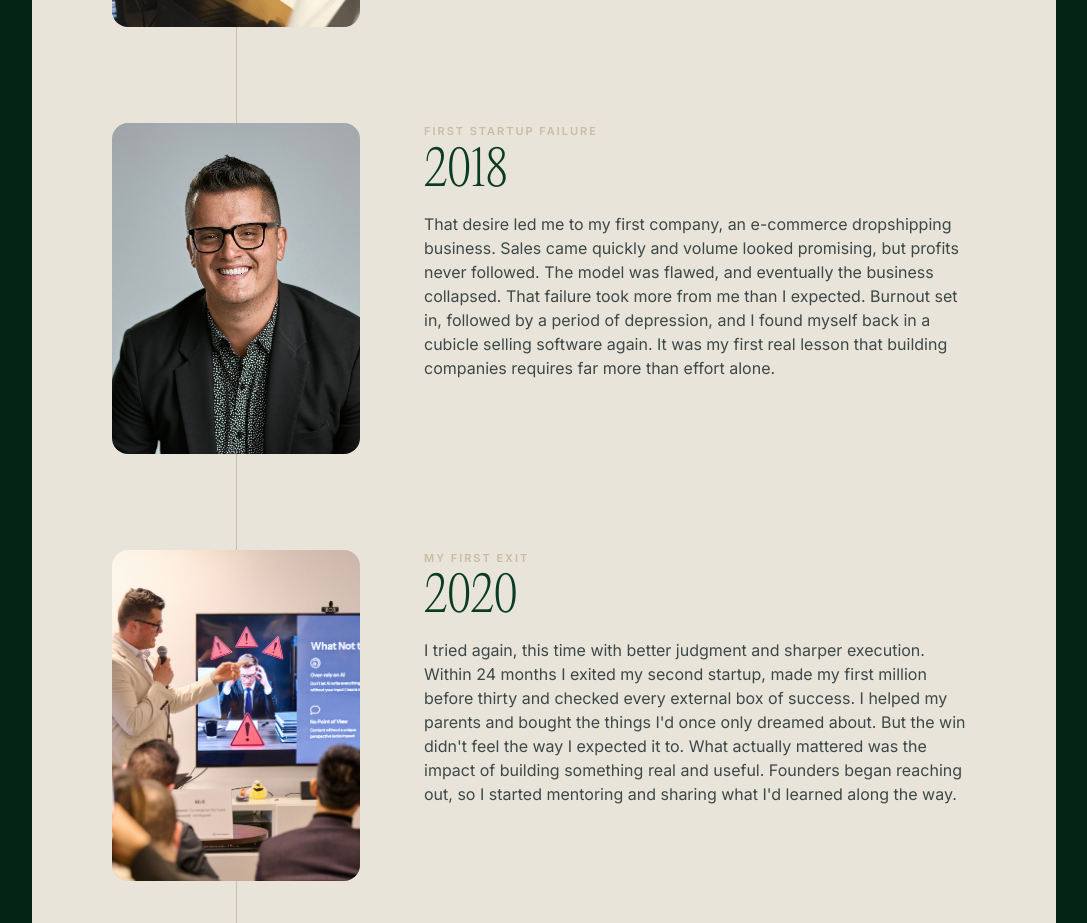
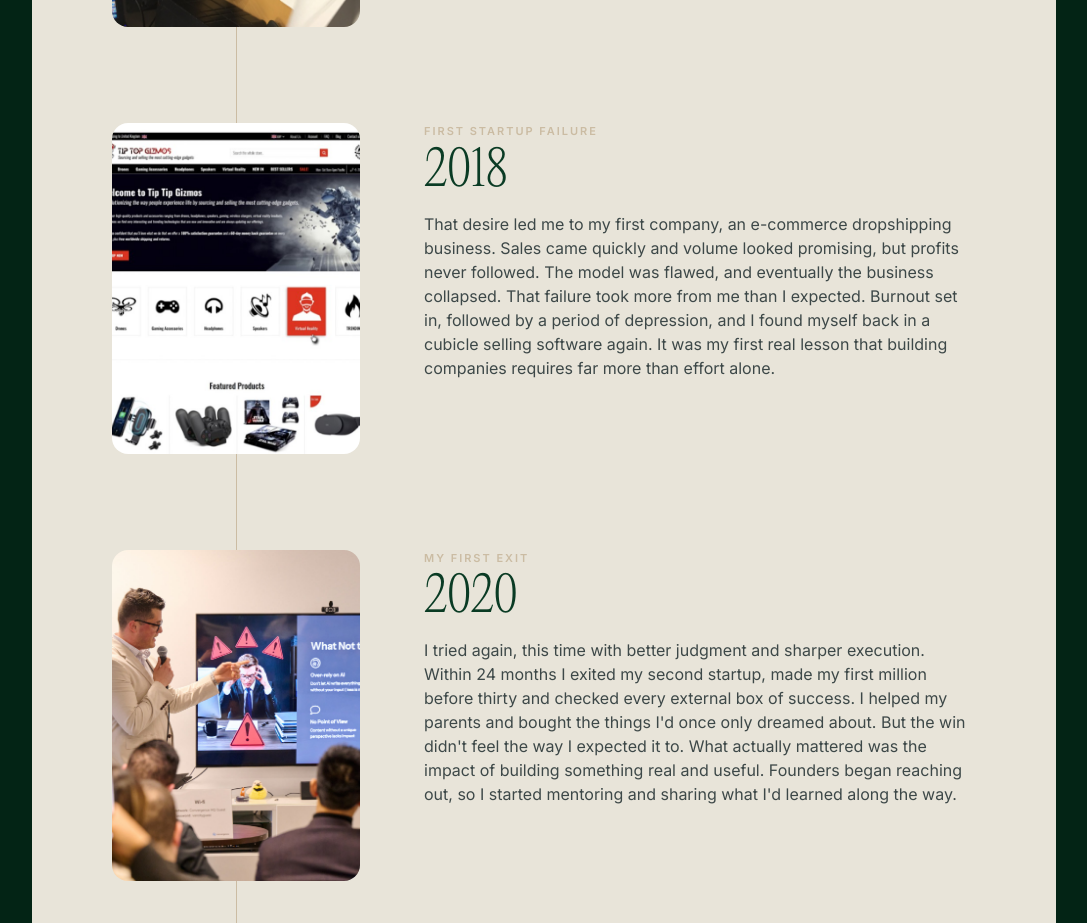
Before and after one commit to thenikvassev/nikvassev-site, a Next.js app: page /about in a window 1280 px wide. Shown: the part 3920-4843 px from the top of the page, without its empty margins (96-1183 px from the left). Built offline with nearby package versions, Linux system fonts and the light colour scheme; what @nitrosend/sdk would draw is missing.

Commit message:
Use Tip Top Gizmos screenshot for 2018 timeline entry

```diff
--- a/src/app/about/page.tsx
+++ b/src/app/about/page.tsx
@@ -38,9 +38,9 @@ const timeline = [
     year: "2018",
     title: "First Startup Failure",
     body: "That desire led me to my first company, an e-commerce dropshipping business. Sales came quickly and volume looked promising, but profits never followed. The model was flawed, and eventually the business collapsed. That failure took more from me than I expected. Burnout set in, followed by a period of depression, and I found myself back in a cubicle selling software again. It was my first real lesson that building companies requires far more than effort alone.",
-    image: "/photos/nik-portrait-studio.jpg",
+    image: "/photos/timeline-2018.jpg",
     imageAlt:
-      "Nik Vassev, chest-up studio portrait in a black blazer and glasses.",
+      "Tip Top Gizmos ecommerce homepage from Nik's first startup.",
   },
   {
     year: "2020",
```
